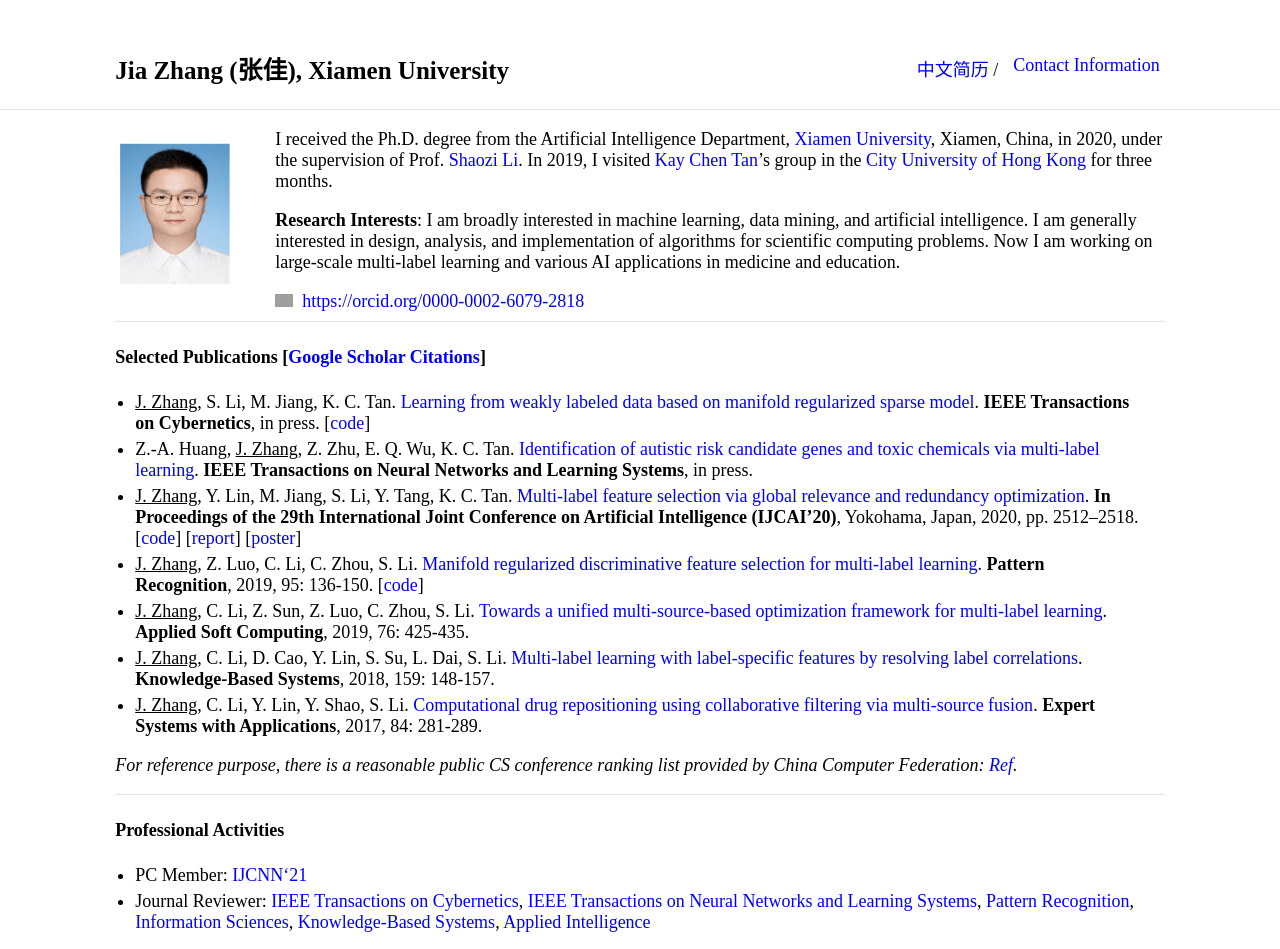
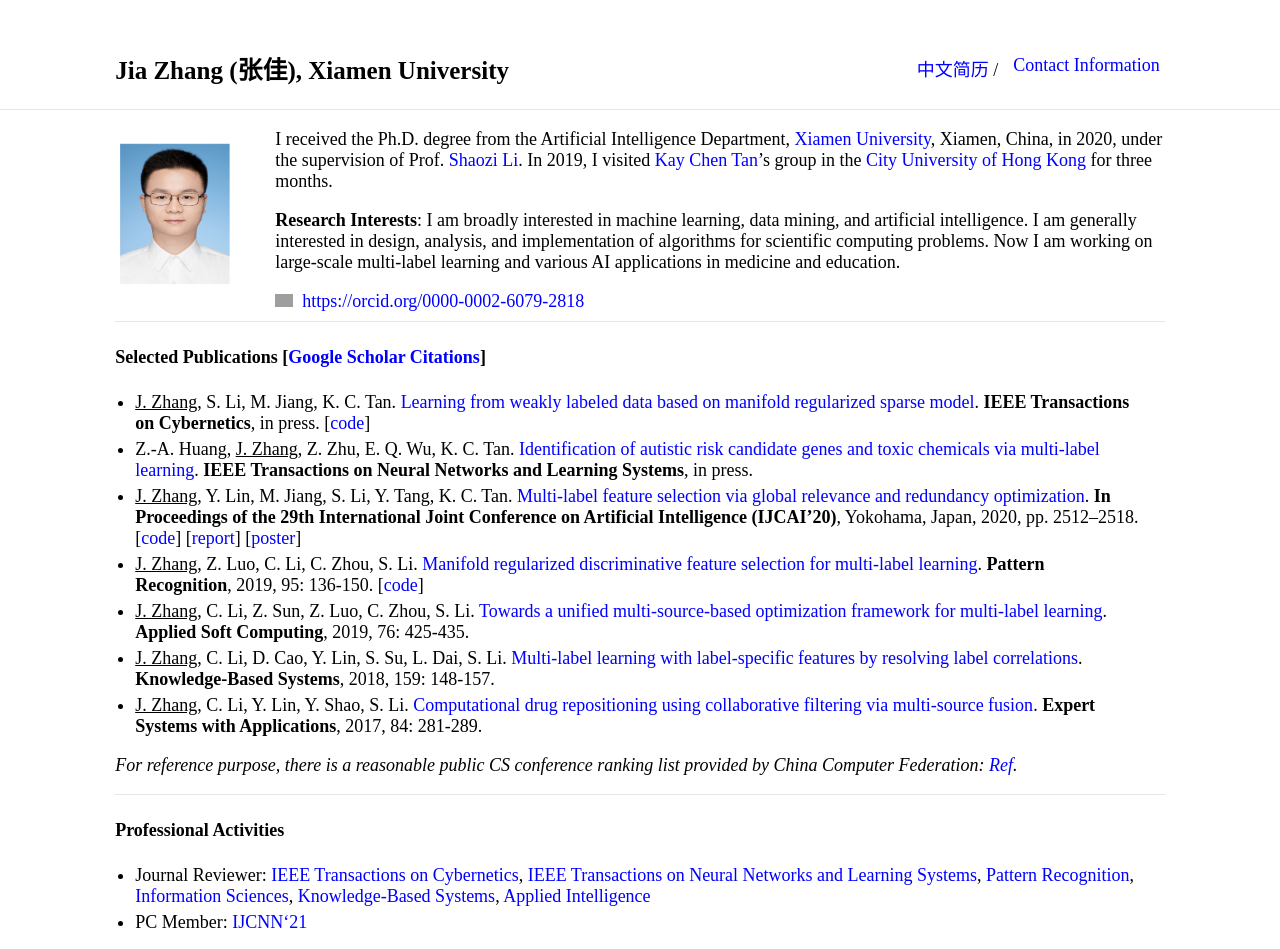
Before and after one commit to jiazhang-ml/jiazhang-ml.github.io, a Jekyll site: the page built from index.md, in a window 1280 px wide. Shown: the top 949 px of the page. Built offline with Jekyll 4.4.1, drawn with Linux system fonts in a browser that asks for light colours; grey boxes are pictures that could not be loaded.

```diff
--- a/index.md
+++ b/index.md
@@ -27,5 +27,5 @@ I received the Ph.D. degree from the Artificial Intelligence Department, [Xiamen
 ---
 
 #### Professional Activities
+* Journal Reviewer: [IEEE Transactions on Cybernetics](https://mc.manuscriptcentral.com/cyb-ieee), [IEEE Transactions on Neural Networks and Learning Systems](https://mc.manuscriptcentral.com/tnnls), [Pattern Recognition](https://www.journals.elsevier.com/pattern-recognition/), [Information Sciences](https://www.journals.elsevier.com/information-sciences), [Knowledge-Based Systems](https://www.journals.elsevier.com/knowledge-based-systems), [Applied Intelligence](https://www.editorialmanager.com/apin/Default.aspx)
 * PC Member: [IJCNN‘21](https://www.ijcnn.org/)
-* Journal Reviewer: [IEEE Transactions on Cybernetics](https://mc.manuscriptcentral.com/cyb-ieee), [IEEE Transactions on Neural Networks and Learning Systems](https://mc.manuscriptcentral.com/tnnls), [Pattern Recognition](https://www.journals.elsevier.com/pattern-recognition/), [Information Sciences](https://www.journals.elsevier.com/information-sciences), [Knowledge-Based Systems](https://www.journals.elsevier.com/knowledge-based-systems), [Applied Intelligence](https://www.editorialmanager.com/apin/Default.aspx)
```
